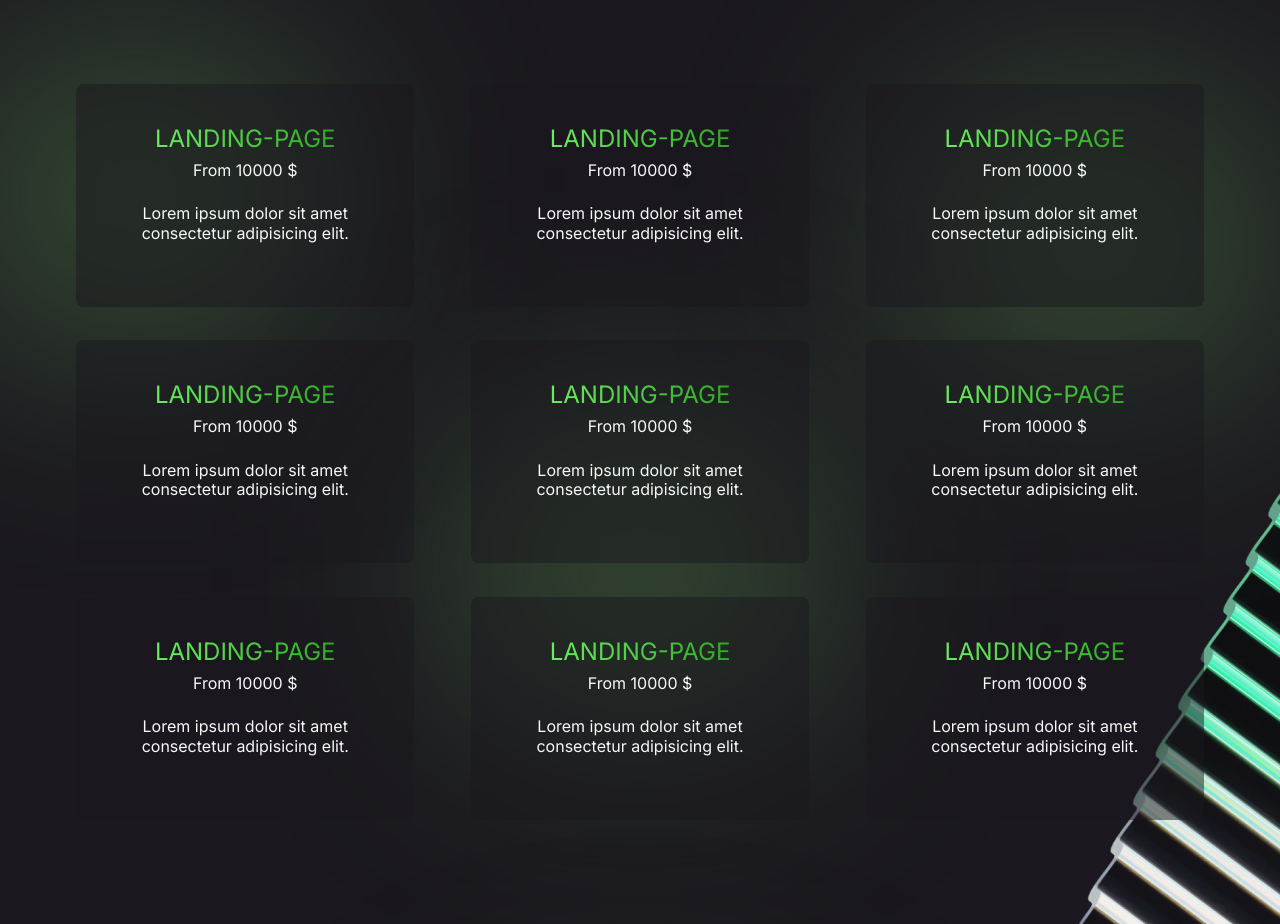
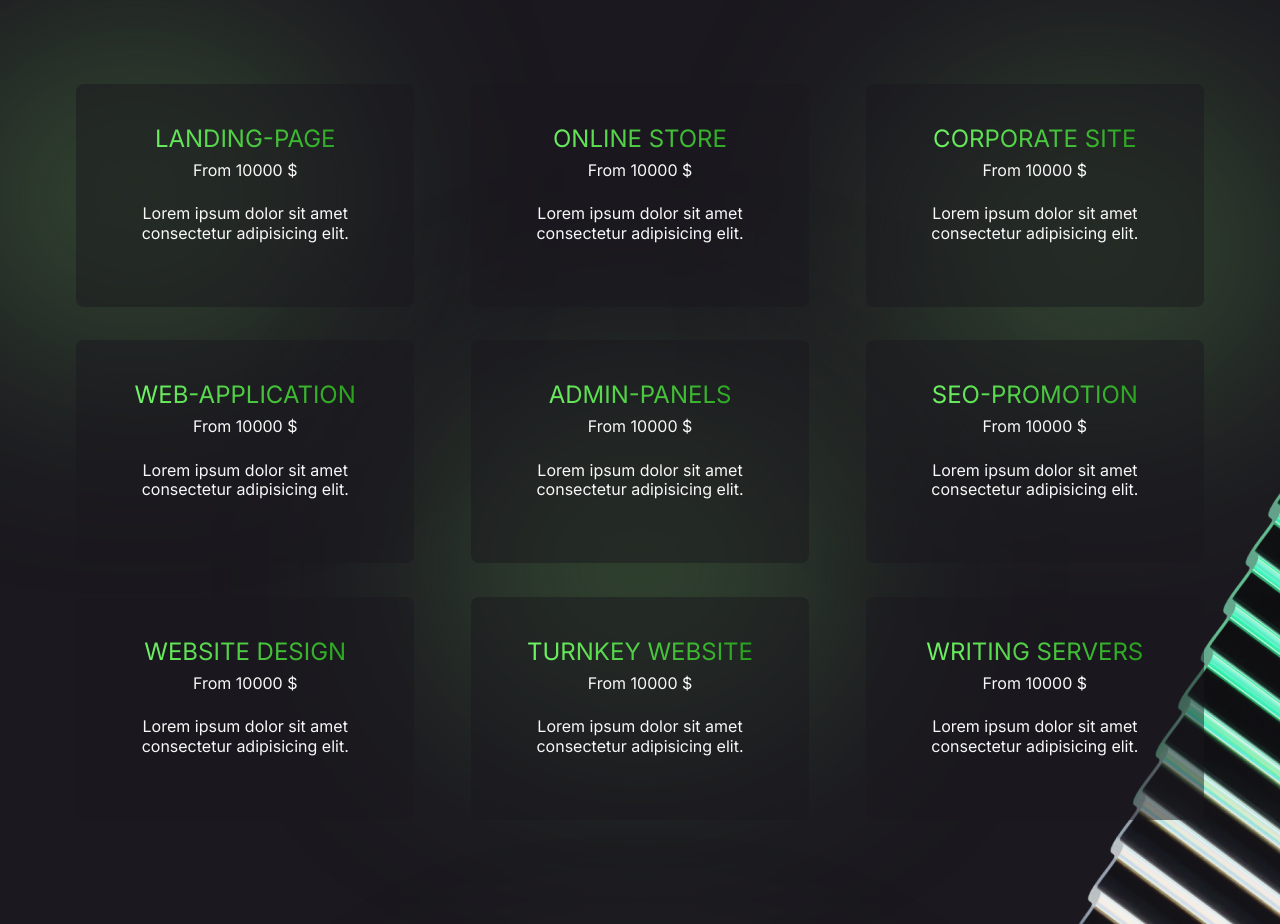
Before and after one commit to ashmuradyann/valash, a plain HTML site: page index.html in a window 1280 px wide. Shown: the part 2480-3404 px from the top of the page. Drawn offline with nearby package versions, Linux system fonts and the light colour scheme.

Commit message:
Update index.html

```diff
--- a/index.html
+++ b/index.html
@@ -99,42 +99,42 @@
             <p class="services-item-text">Lorem ipsum dolor sit amet consectetur adipisicing elit.</p>
           </div>
           <div class="services-item">
-            <p class="services-item-title">Landing-page</p>
+            <p class="services-item-title">Online store</p>
             <p class="services-item-price">From 10000 $</p>
             <p class="services-item-text">Lorem ipsum dolor sit amet consectetur adipisicing elit.</p>
           </div>
           <div class="services-item">
-            <p class="services-item-title">Landing-page</p>
+            <p class="services-item-title">Corporate site</p>
             <p class="services-item-price">From 10000 $</p>
             <p class="services-item-text">Lorem ipsum dolor sit amet consectetur adipisicing elit.</p>
           </div>
           <div class="services-item">
-            <p class="services-item-title">Landing-page</p>
+            <p class="services-item-title">Web-application</p>
             <p class="services-item-price">From 10000 $</p>
             <p class="services-item-text">Lorem ipsum dolor sit amet consectetur adipisicing elit.</p>
           </div>
           <div class="services-item">
-            <p class="services-item-title">Landing-page</p>
+            <p class="services-item-title">Admin-panels</p>
             <p class="services-item-price">From 10000 $</p>
             <p class="services-item-text">Lorem ipsum dolor sit amet consectetur adipisicing elit.</p>
           </div>
           <div class="services-item">
-            <p class="services-item-title">Landing-page</p>
+            <p class="services-item-title">SEO-promotion</p>
             <p class="services-item-price">From 10000 $</p>
             <p class="services-item-text">Lorem ipsum dolor sit amet consectetur adipisicing elit.</p>
           </div>
           <div class="services-item">
-            <p class="services-item-title">Landing-page</p>
+            <p class="services-item-title">Website design</p>
             <p class="services-item-price">From 10000 $</p>
             <p class="services-item-text">Lorem ipsum dolor sit amet consectetur adipisicing elit.</p>
           </div>
           <div class="services-item">
-            <p class="services-item-title">Landing-page</p>
+            <p class="services-item-title">Turnkey website</p>
             <p class="services-item-price">From 10000 $</p>
             <p class="services-item-text">Lorem ipsum dolor sit amet consectetur adipisicing elit.</p>
           </div>
           <div class="services-item">
-            <p class="services-item-title">Landing-page</p>
+            <p class="services-item-title">Writing servers</p>
             <p class="services-item-price">From 10000 $</p>
             <p class="services-item-text">Lorem ipsum dolor sit amet consectetur adipisicing elit.</p>
           </div>
```
